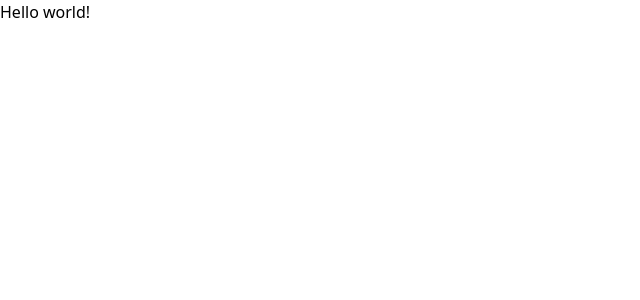
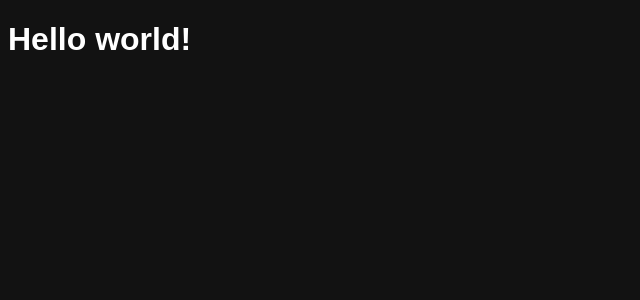
Before and after one commit to rizkships/virtual-lp, a React (Vite) app: page / in a window 1280 px wide. Shown: the top 300 px of the page, without its empty margins (0-640 px from the left). Built offline with nearby package versions, Linux system fonts and the light colour scheme.

Commit message:
setup font and color scheme

```diff
--- a/src/index.css
+++ b/src/index.css
@@ -1,3 +1,10 @@
+@import url('https://fonts.googleapis.com/css2?family=Poppins:ital,wght@0,100;0,200;0,300;0,400;0,500;0,600;0,700;0,800;0,900;1,100;1,200;1,300;1,400;1,500;1,600;1,700;1,800;1,900&display=swap')
+
 @tailwind base;
 @tailwind components;
 @tailwind utilities;
+
+:root {
+  font-family: "Poppins", sans-serif;
+  color-scheme: dark;
+}
```
